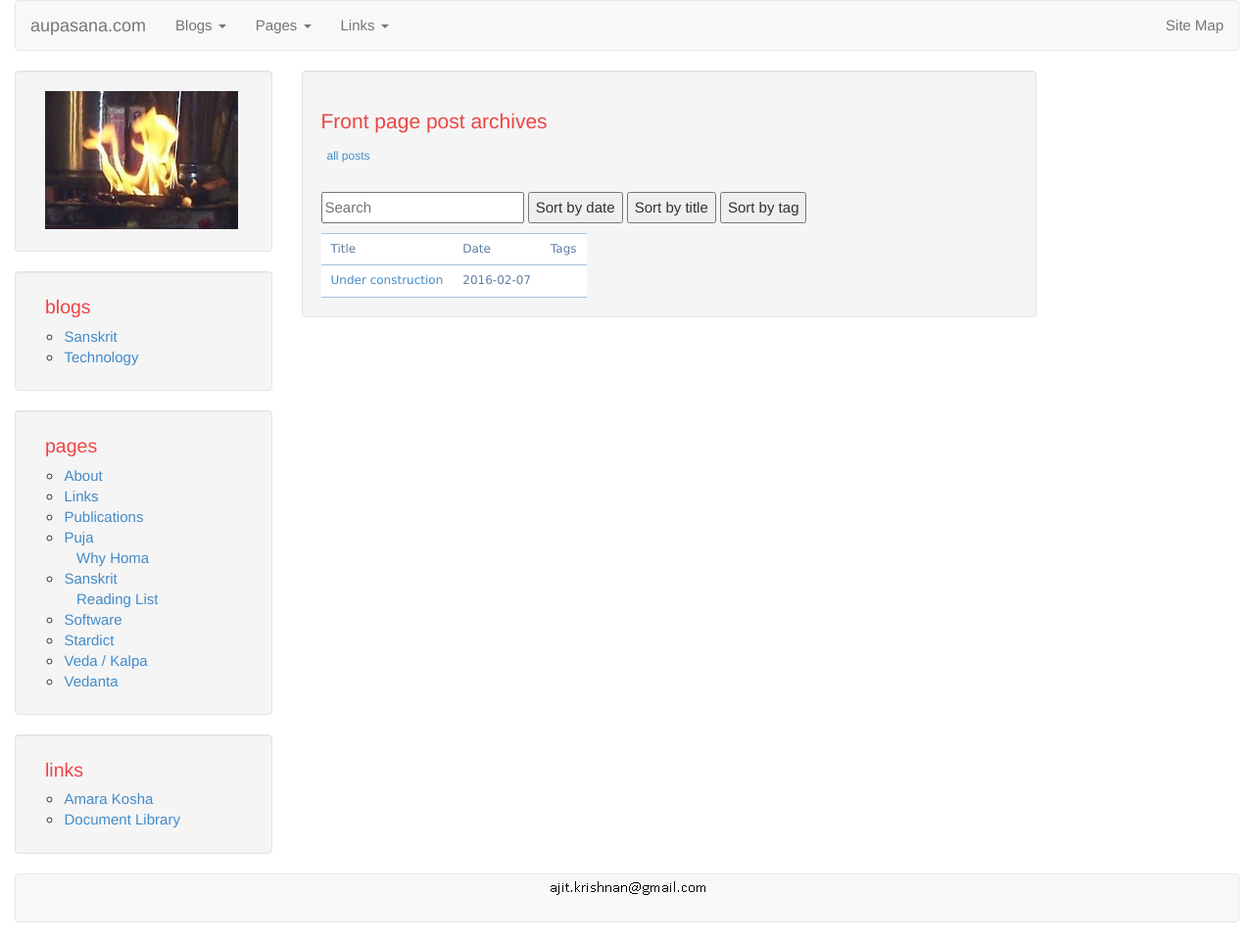
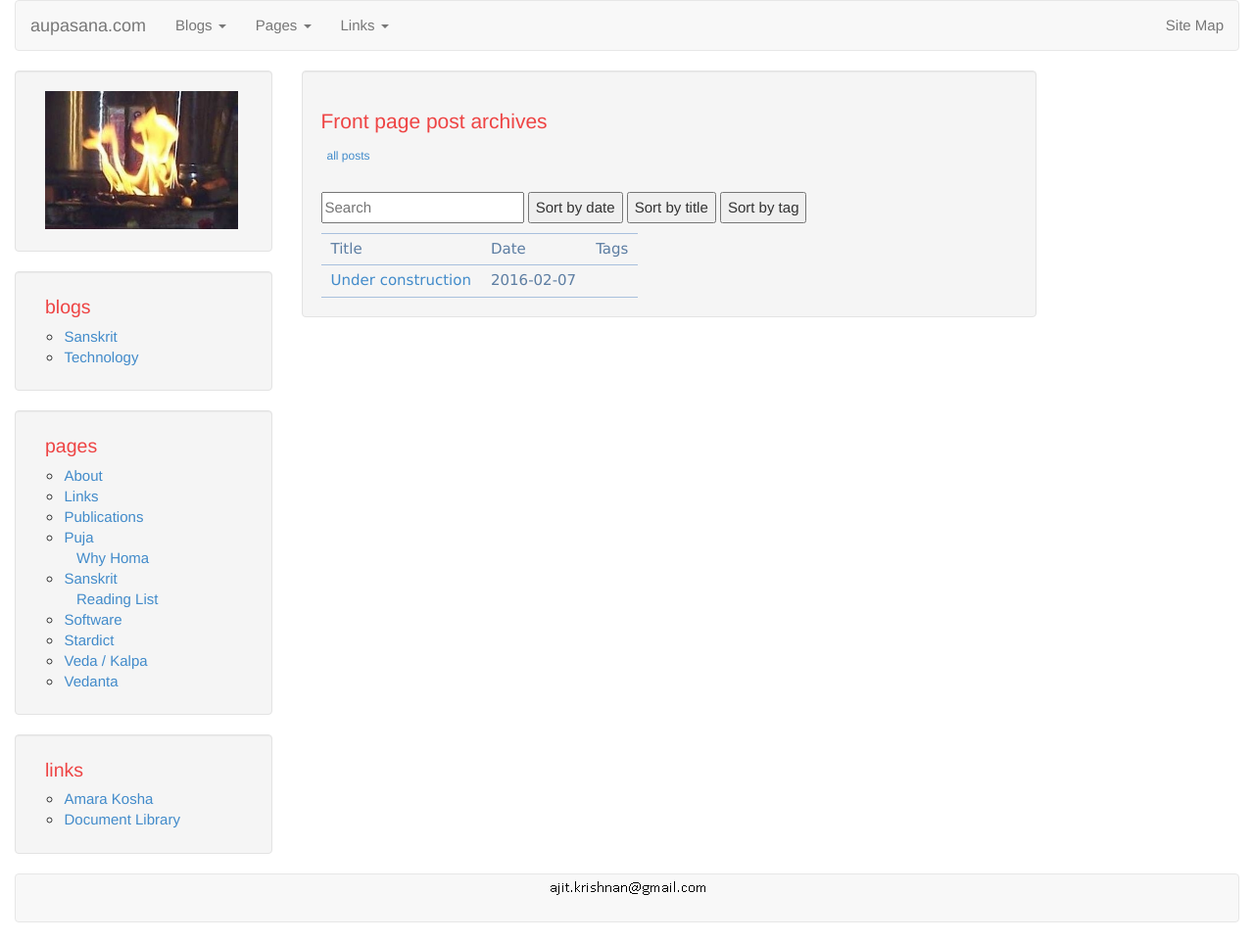
Before and after one commit to aupasana/aupasana.github.io, a Jekyll site: the page built from blog/front_archive.html, in a window 1280 px wide. Shown: the whole page at 98% size. Built offline with Jekyll 4.4.1, drawn with Linux system fonts in a browser that asks for light colours.

Commit message:
use theme for blog archive table

```diff
--- a/_layouts/blog-archive.html
+++ b/_layouts/blog-archive.html
@@ -31,7 +31,7 @@ layout: well
   <button class="sort" data-sort="tags">Sort by tag</button>
   <p/>
 
-  <table class="table-blue">
+  <table class="table-archive">
     <thead>
       <tr>
         <td>Title</td>
--- a/css/theme.css
+++ b/css/theme.css
@@ -208,6 +208,27 @@ cite {
     background: #FFF
 }
 
+
+
+.table-archive thead, .table-archive tr {
+    border-top-width: 1px;
+    border-top-style: solid;
+    border-top-color: rgb(168, 192, 221);
+}
+.table-archive {
+    border-bottom-width: 1px;
+    border-bottom-style: solid;
+    border-bottom-color: rgb(168, 192, 221);
+}
+
+/* Padding and font style */
+.table-archive td, .table-archive th {
+    padding: 3px 10px;
+    font-family: Verdana;
+    color: rgb(92, 125, 162);
+}
+
+
 .sanskrit {
     font-family: Kokila, "Kohinoor Devanagari", "Arial Unicode MS";
     font-size: 1.4em;
```
